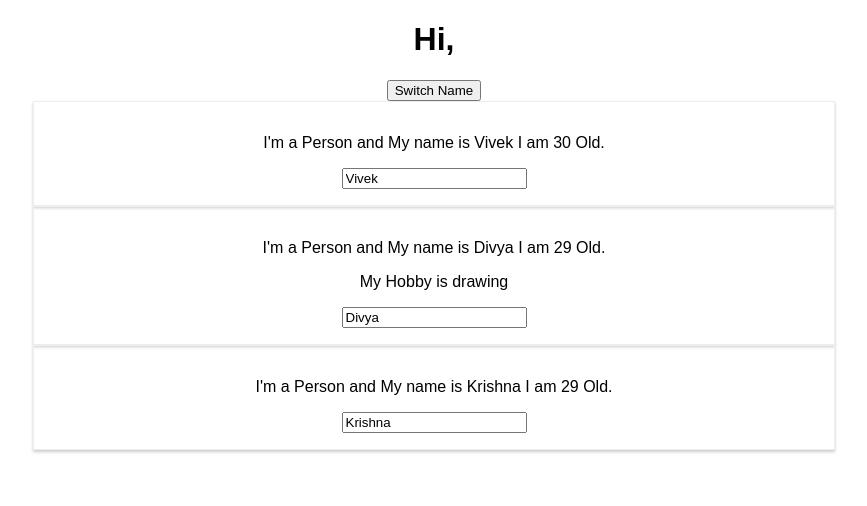
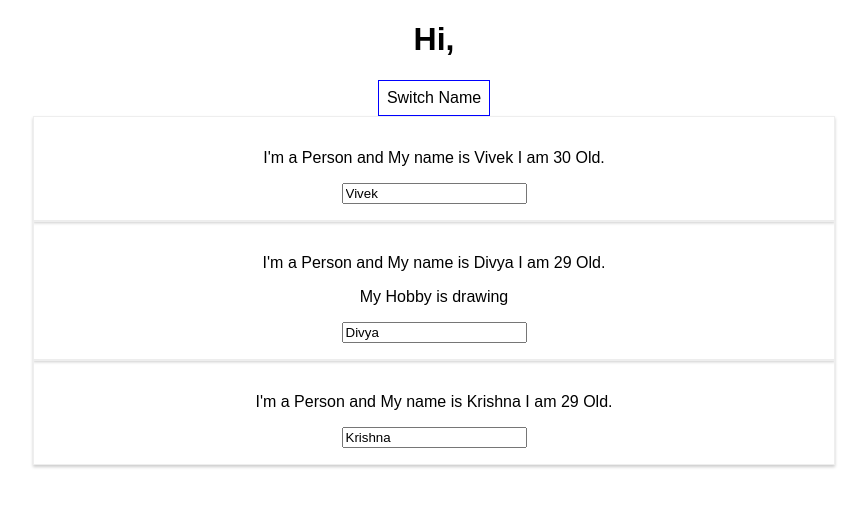
Before and after one commit to vivekdevaraju/DCRigsDigitalSandboxUI, a React (Create React App) app: page / in a window 1280 px wide. Shown: the top 506 px of the page, without its empty margins (206-1073 px from the left). Built offline with nearby package versions, Linux system fonts and the light colour scheme.

Commit message:
Added Button Inline Styling

```diff
--- a/src/App.js
+++ b/src/App.js
@@ -29,10 +29,17 @@ class App extends Component {
     })
   }
   render() {
+    const buttonStyle = {
+      backgroundColor : 'white',
+      font : 'inherit',
+      border : '1px solid blue',
+      padding : '8px',
+      cursor : 'pointer'
+    }
      return (
     <div className="App">
      <h1> Hi, </h1>
-     <button onClick = {this.switchNameHandler.bind(this,'bikki')}>Switch Name </button>
+     <button style = {buttonStyle} onClick = {this.switchNameHandler.bind(this,'bikki')}>Switch Name </button>
      <Person name ={this.state.persons[0].name} age = {this.state.persons[0].age}/>
      <Person name ={this.state.persons[1].name} age = {this.state.persons[1].age}
      click ={this.switchNameHandler.bind(this,'Dibya')}
```
